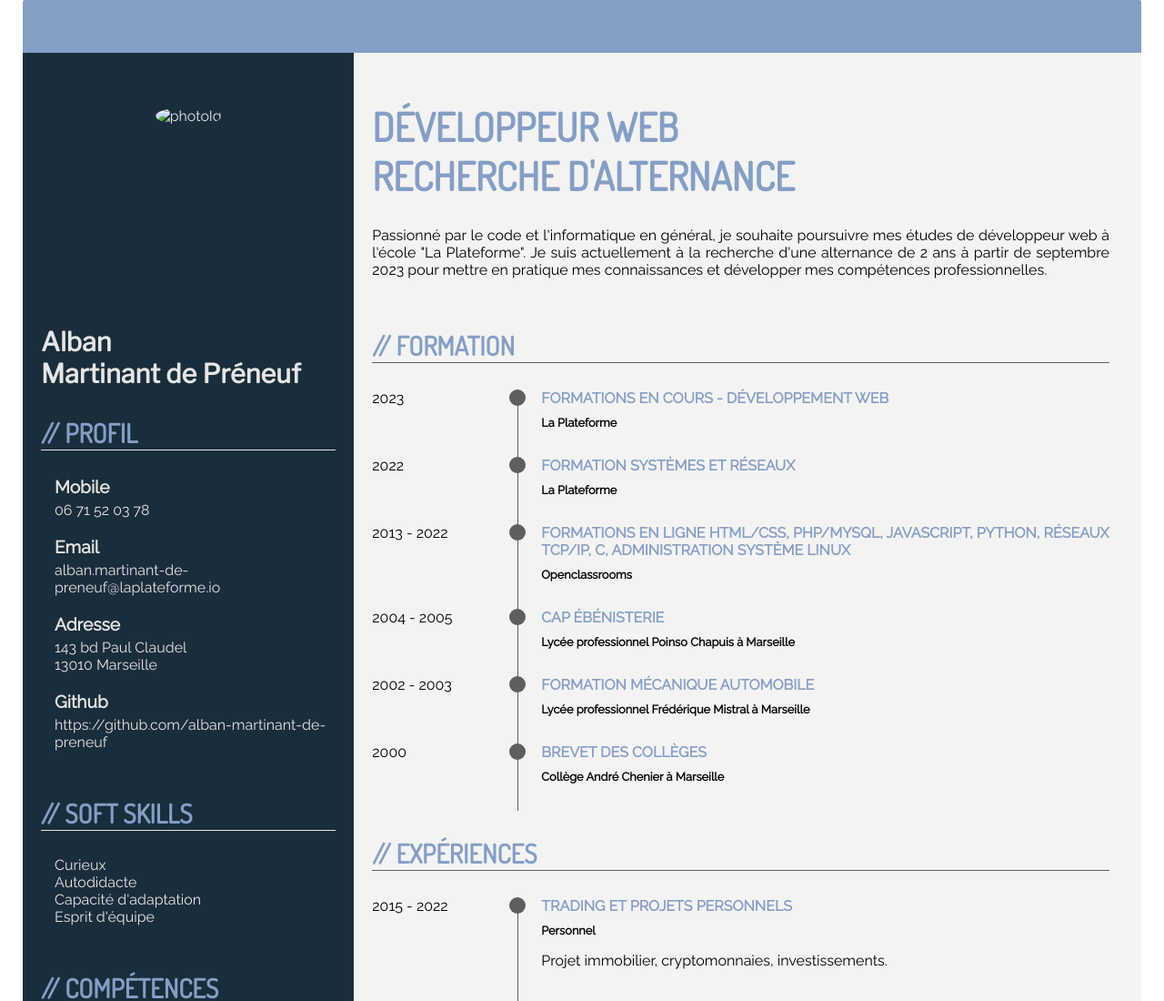
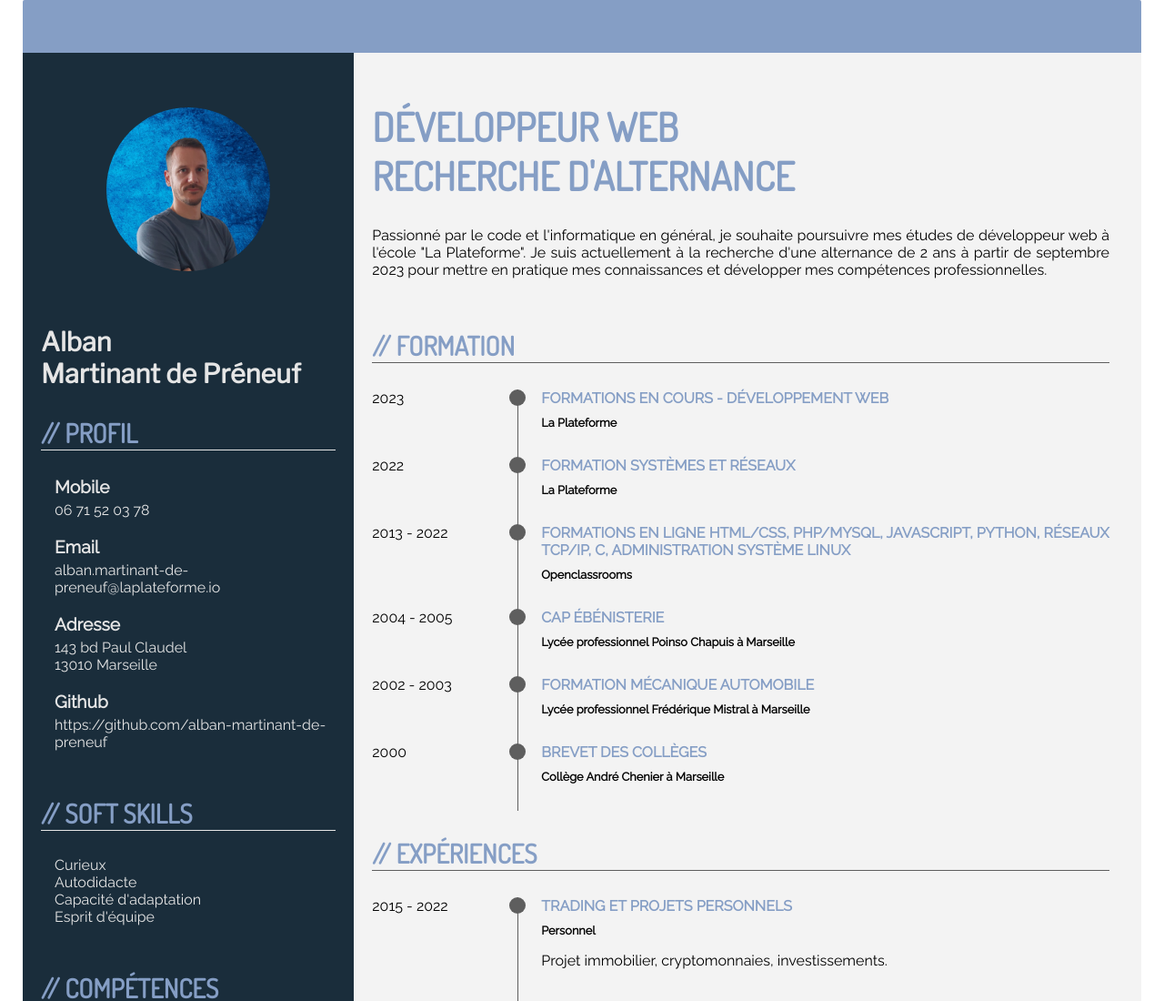
Before and after one commit to alban-martinant-de-preneuf/cv-html-css, a plain HTML site: page index.html in a window 1280 px wide. Shown: the top 1100 px of the page at 91% size. Drawn offline with nearby package versions, Linux system fonts and the light colour scheme.

Commit message:
change photo

```diff
--- a/index.html
+++ b/index.html
@@ -18,7 +18,7 @@
         <aside>
             <div id="photoDiv">
                 <div id="photoContener">
-                    <img src="../photoLinkedin.png" alt="photoId">
+                    <img src="images/photoLinkedin.png" alt="photoId">
                 </div>
             </div>
             <h2>Alban <br>
```
Also changed, not shown: images/photoLinkedin.png (added).
